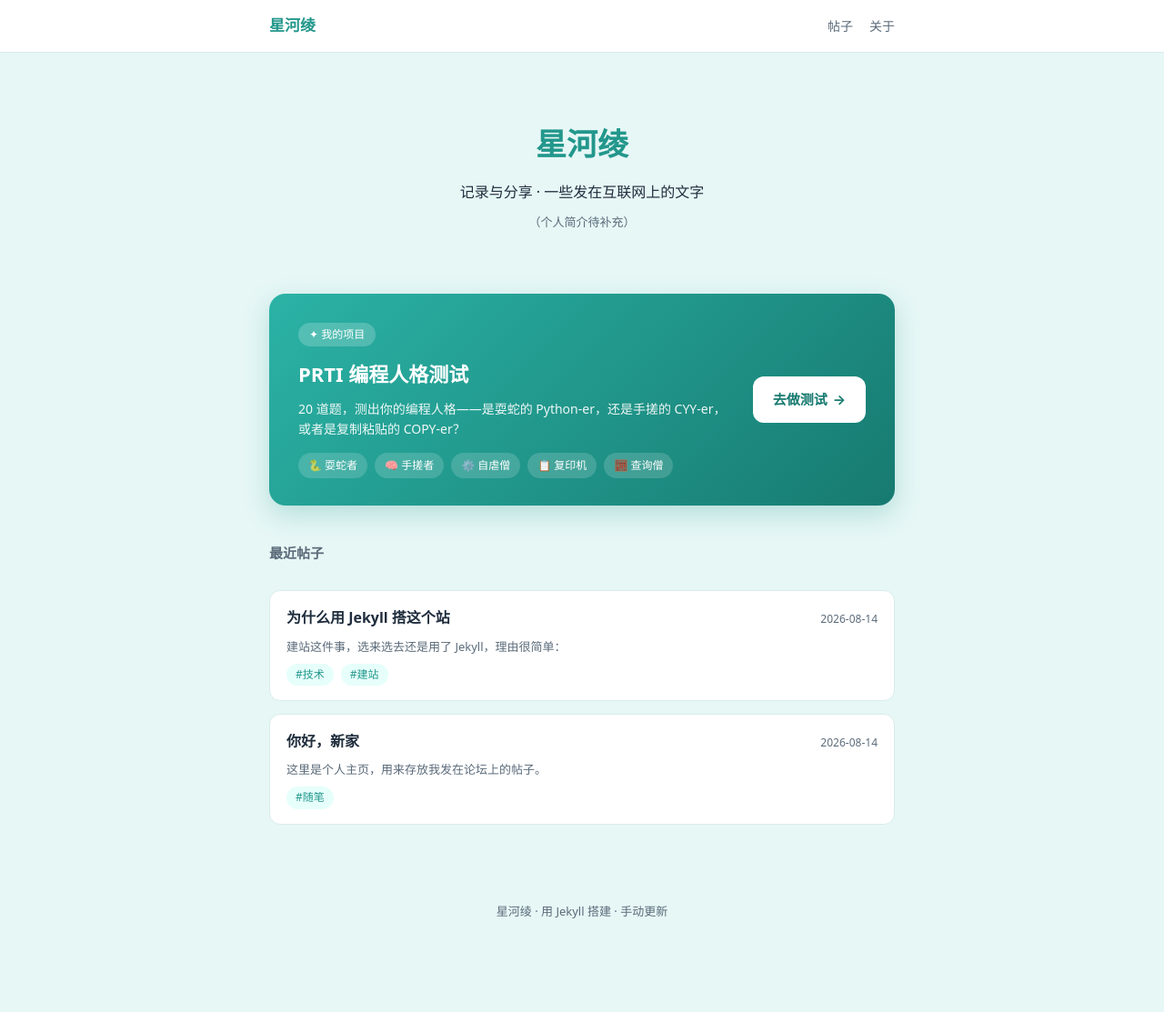
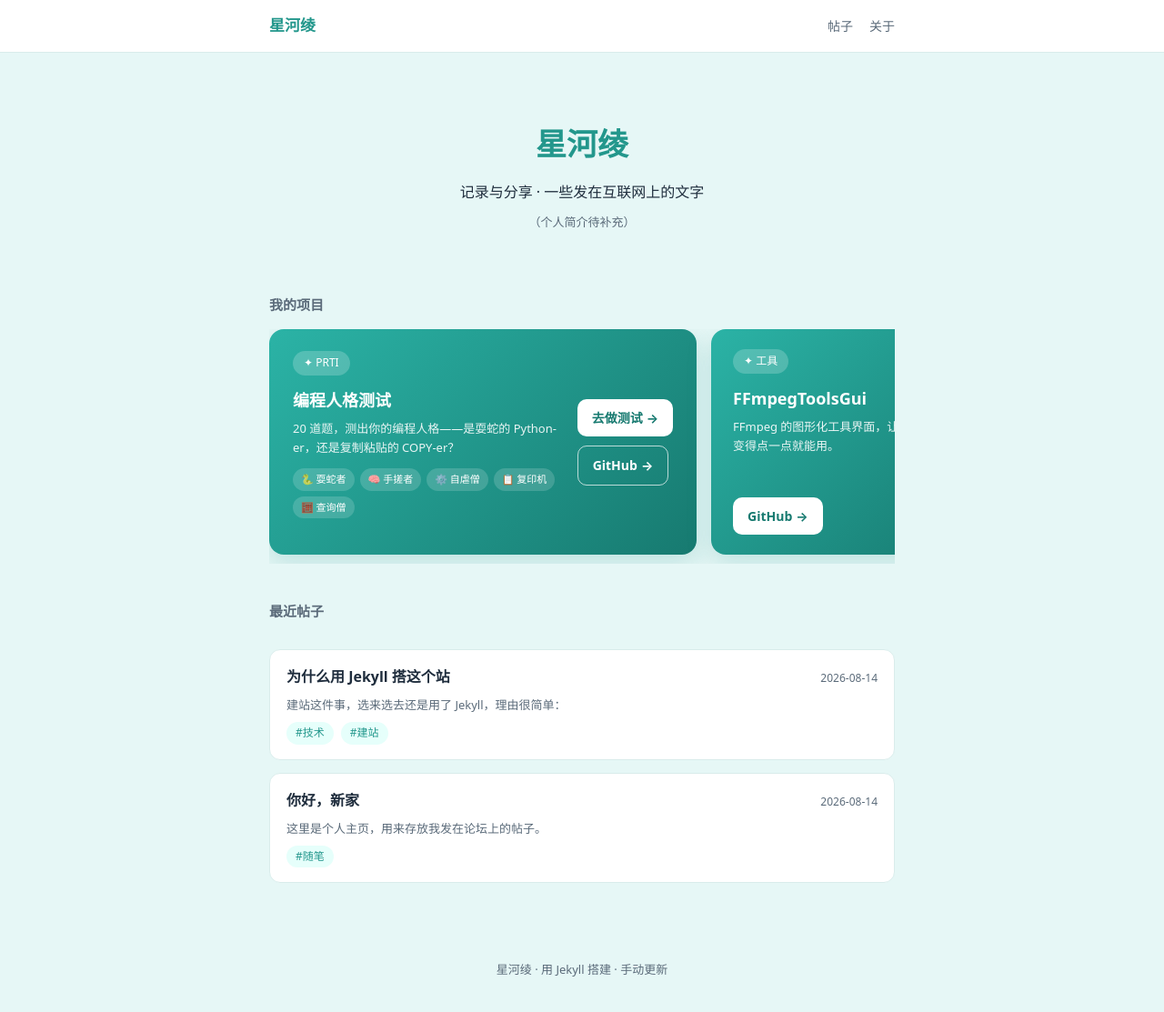
Before and after one commit to tony-he-xhxk/tony-he-xhxk.github.io, a Jekyll site: the page built from index.html, in a window 1280 px wide and 1113 px high. Shown: the whole window at 91% size. Built offline with Jekyll 4.4.1, drawn with Linux system fonts in a browser that asks for light colours; the list of posts is cut into pages by our own code.

Commit message:
feat: 项目卡片滚动

```diff
--- a/assets/css/style.css
+++ b/assets/css/style.css
@@ -62,24 +62,36 @@
 .hero-desc { color: var(--text); font-size: 16px; }
 .hero-note { color: var(--muted); font-size: 13px; margin-top: 8px; }
 
-/* PRTI 引流大卡片 */
+/* 项目卡片横向滚动区 */
+.projects { margin: 28px 0 40px; }
+.projects-scroll {
+  display: flex;
+  gap: 16px;
+  overflow-x: auto;
+  padding-bottom: 10px;
+  scroll-snap-type: x mandatory;
+  -webkit-overflow-scrolling: touch;
+}
+.projects-scroll::-webkit-scrollbar { height: 6px; }
+.projects-scroll::-webkit-scrollbar-thumb { background: #bcdcda; border-radius: 999px; }
+.projects-scroll::-webkit-scrollbar-track { background: transparent; }
+
 .project-card {
+  flex: 0 0 300px;
+  scroll-snap-align: start;
   display: flex;
-  align-items: center;
-  justify-content: space-between;
-  gap: 24px;
-  margin: 28px 0 40px;
-  padding: 30px 32px;
-  border-radius: 18px;
+  flex-direction: column;
+  padding: 22px 24px;
+  border-radius: 16px;
   background: linear-gradient(135deg, #2bb3a6, #177a70);
   color: #fff;
   text-decoration: none;
-  box-shadow: 0 10px 28px rgba(35, 151, 140, 0.25);
+  box-shadow: 0 10px 28px rgba(35, 151, 140, 0.2);
   transition: transform .2s ease, box-shadow .2s ease;
 }
 .project-card:hover {
   transform: translateY(-3px);
-  box-shadow: 0 14px 34px rgba(35, 151, 140, 0.35);
+  box-shadow: 0 14px 34px rgba(35, 151, 140, 0.32);
   text-decoration: none;
 }
 .project-badge {
@@ -88,25 +100,60 @@
   background: rgba(255, 255, 255, 0.2);
   padding: 3px 12px;
   border-radius: 999px;
+  align-self: flex-start;
   margin-bottom: 12px;
 }
-.project-info h2 { font-size: 22px; margin: 0 0 8px; color: #fff; }
-.project-info p { font-size: 14px; margin: 0 0 14px; color: rgba(255, 255, 255, 0.92); line-height: 1.6; max-width: 480px; }
-.project-personas { display: flex; gap: 8px; flex-wrap: wrap; }
-.project-personas span { font-size: 12px; background: rgba(255, 255, 255, 0.16); padding: 4px 11px; border-radius: 999px; }
+.project-card h3 { font-size: 18px; color: #fff; margin: 0 0 6px; }
+.project-card p { font-size: 13px; color: rgba(255, 255, 255, 0.9); line-height: 1.6; margin: 0 0 14px; flex-grow: 1; }
+.project-personas { display: flex; gap: 6px; flex-wrap: wrap; margin-bottom: 16px; }
+.project-personas span { font-size: 11px; background: rgba(255, 255, 255, 0.16); padding: 3px 9px; border-radius: 999px; }
 .project-cta {
-  flex-shrink: 0;
+  align-self: flex-start;
+  display: inline-block;
+  text-align: center;
   background: #fff;
   color: #177a70;
   font-weight: 700;
-  padding: 13px 22px;
-  border-radius: 12px;
-  font-size: 15px;
+  padding: 9px 16px;
+  border-radius: 10px;
+  font-size: 14px;
   white-space: nowrap;
 }
-.project-cta .arrow { margin-left: 6px; }
-@media (max-width: 560px) {
-  .project-card { flex-direction: column; align-items: flex-start; padding: 24px 22px; }
+.project-cta .arrow { margin-left: 4px; }
+
+/* PRTI 特殊：左右分栏 + 右侧竖排双按钮 */
+.project-card-split {
+  flex: 0 0 470px;
+  flex-direction: row;
+  align-items: center;
+  gap: 20px;
+  padding: 24px 26px;
+}
+.project-card-split .project-info {
+  display: flex;
+  flex-direction: column;
+  flex-grow: 1;
+  min-width: 0;
+  color: #fff;
+  text-decoration: none;
+}
+.project-card-split .project-info:hover { text-decoration: none; }
+.project-card-split .project-info p { margin-bottom: 12px; }
+.project-actions {
+  display: flex;
+  flex-direction: column;
+  gap: 10px;
+  flex-shrink: 0;
+}
+.project-cta-gh {
+  background: transparent;
+  color: #fff;
+  border: 1.5px solid rgba(255, 255, 255, 0.7);
+}
+.project-cta-gh:hover {
+  background: rgba(255, 255, 255, 0.15);
+  color: #fff;
+  text-decoration: none;
 }
 
 /* 帖子列表 */
--- a/index.html
+++ b/index.html
@@ -7,11 +7,15 @@
   <p class="hero-note">（个人简介待补充）</p>
 </section>
 
-<a class="project-card" href="https://prti.xingheling.cn" target="_blank" rel="noopener">
-  <div class="project-info">
-    <span class="project-badge">✦ 我的项目</span>
-    <h2>PRTI 编程人格测试</h2>
-    <p>20 道题，测出你的编程人格——是耍蛇的 Python-er，还是手搓的 CYY-er，或者是复制粘贴的 COPY-er？</p>
+<section class="projects">
+  <h2 class="section-title">我的项目</h2>
+  <div class="projects-scroll">
+
+    <div class="project-card project-card-split">
+      <a class="project-info" href="https://prti.xingheling.cn" target="_blank" rel="noopener">
+        <span class="project-badge">✦ PRTI</span>
+        <h3>编程人格测试</h3>
+        <p>20 道题，测出你的编程人格——是耍蛇的 Python-er，还是复制粘贴的 COPY-er？</p>
         <div class="project-personas">
           <span>🐍 耍蛇者</span>
           <span>🧠 手搓者</span>
@@ -19,9 +23,29 @@
           <span>📋 复印机</span>
           <span>🧮 查询僧</span>
         </div>
+      </a>
+      <div class="project-actions">
+        <a class="project-cta" href="https://prti.xingheling.cn" target="_blank" rel="noopener">去做测试<span class="arrow">→</span></a>
+        <a class="project-cta project-cta-gh" href="https://github.com/tony-he-xhxk/programming-personality-test" target="_blank" rel="noopener">GitHub<span class="arrow">→</span></a>
       </div>
-  <div class="project-cta">去做测试<span class="arrow">→</span></div>
+    </div>
+
+    <a class="project-card" href="https://github.com/tony-he-xhxk/FFmpegToolsGui" target="_blank" rel="noopener">
+      <span class="project-badge">✦ 工具</span>
+      <h3>FFmpegToolsGui</h3>
+      <p>FFmpeg 的图形化工具界面，让命令行操作变得点一点就能用。</p>
+      <div class="project-cta">GitHub<span class="arrow">→</span></div>
     </a>
+
+    <a class="project-card" href="https://github.com/tony-he-xhxk/activitywatch-ai-classifier" target="_blank" rel="noopener">
+      <span class="project-badge">✦ AI</span>
+      <h3>ActivityWatch AI 分类器</h3>
+      <p>给 ActivityWatch 的活动数据做 AI 自动分类，把时间账算明白。</p>
+      <div class="project-cta">GitHub<span class="arrow">→</span></div>
+    </a>
+
+  </div>
+</section>
 
 <section class="posts">
   <h2 class="section-title">最近帖子</h2>
```
Lines whose indentation alone changed are shown as unchanged.
